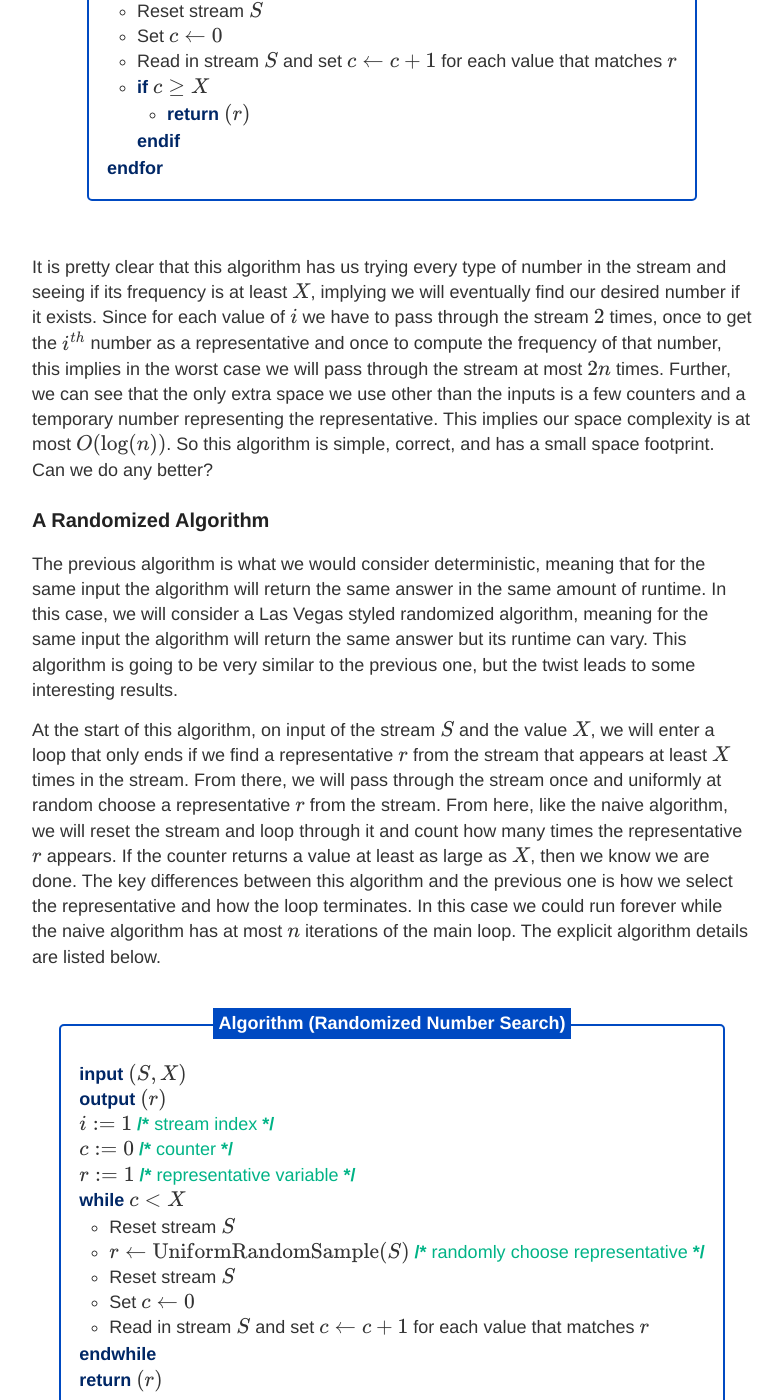
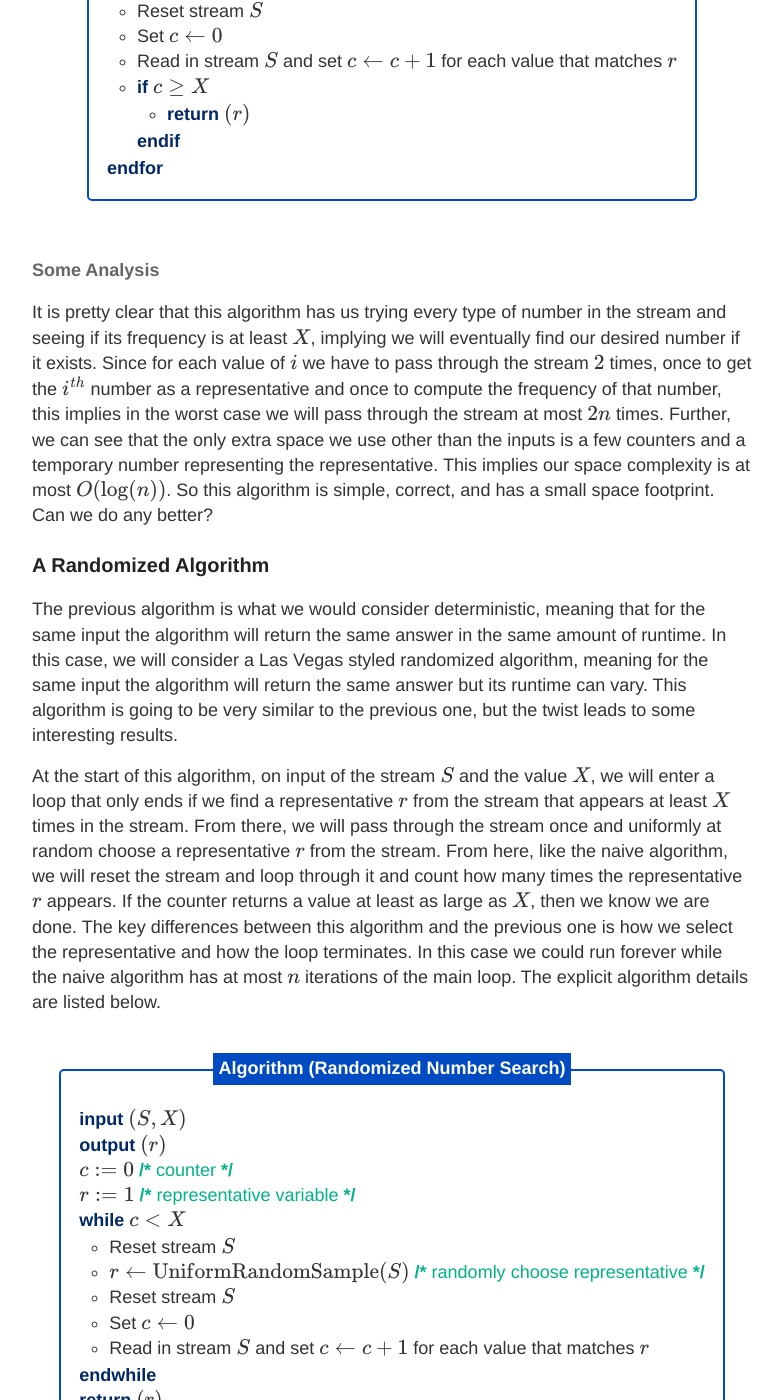
Before and after one commit to choward1491/choward1491.github.io, a Jekyll site: the page built from _posts/2020-7-25-Searching-Streams-for-the-Unknown.md, in a window 1280 px wide and 1400 px high, scrolled down 2532 px. Shown: the whole window, without its empty margins (248-1031 px from the left). Built offline with Jekyll 4.4.1, drawn with Linux system fonts in a browser that asks for light colours; nearby versions of some CDN libraries; comment, search, counter and statistics services are not loaded.

Commit message:
push some changes.. streaming post

```diff
--- a/_posts/2020-7-25-Searching-Streams-for-the-Unknown.md
+++ b/_posts/2020-7-25-Searching-Streams-for-the-Unknown.md
@@ -54,6 +54,8 @@ Before we get to the more interesting algorithm, let us consider what might be v
     <!--<div class="return">$(\text{NaN})$ <span class="my_comment">if no number exists, return not a number</span></div>-->
 </div>
 
+#### Some Analysis
+
 It is pretty clear that this algorithm has us trying every type of number in the stream and seeing if its frequency is at least $X$, implying we will eventually find our desired number if it exists. Since for each value of $i$ we have to pass through the stream $2$ times, once to get the $i^{th}$ number as a representative and once to compute the frequency of that number, this implies in the worst case we will pass through the stream at most $2n$ times. Further, we can see that the only extra space we use other than the inputs is a few counters and a temporary number representing the representative. This implies our space complexity is at most $O(\log(n))$. So this algorithm is simple, correct, and has a small space footprint. Can we do any better?
 
 ### A Randomized Algorithm
@@ -65,7 +67,6 @@ At the start of this algorithm, on input of the stream $S$ and the value $X$, we
     <div class="algorithm_name" text="Randomized Number Search"></div>
     <div class="algo_input">$(S, X)$</div>
     <div class="algo_output">$(r)$</div>
-    <p>$i := 1$ <span class="my_comment">stream index</span></p>
     <p>$c := 0$ <span class="my_comment">counter</span></p>
     <p>$r := 1$ <span class="my_comment">representative variable</span></p>
     <div class="while_loop"> $c < X$
@@ -106,6 +107,8 @@ Now before going into the analysis of the above algorithm, how can we select a r
 </div>
 
 Now let us consider the correctness for the randomized number search algorithm. This algorithm chooses a representative at random over and over until the representative corresponds to the number we are looking for, so the correctness of the algorithm is clear. Also, it is clear the space used is at most $O(\log(n))$ since this algorithm uses similar counter and number variables used in the naive algorithm. The tough question then for this algorithm is, what is the runtime? This is less trivial because it is possible the algorithm never ends up setting the representative to be the desired number, making the algorithm just run forever. For our purposes, we will model the runtime in terms of how many times we pass through the stream. On each iteration of the loop, just as in the naive algorithm, we will have $2$ passes through the stream. So to work out the runtime of the algorithm, we must answer how many iterations of the loop to expect. This is where the real fun begins!
+
+#### Some Analysis
 
 Recall that the assumption built into the problem is that there exists exactly one number that will appear in the stream at least $X$ times. This implies that when we randomly choose a representative, the probability we do not choose the desired number is at most $(1-X/n)$. Okay, so now what we would like to figure out is what the probability is of not choosing our desired number $k$ times in a row. Since each time we choose a random representative is independent of any other times, this implies that this probability is at most
 
```
